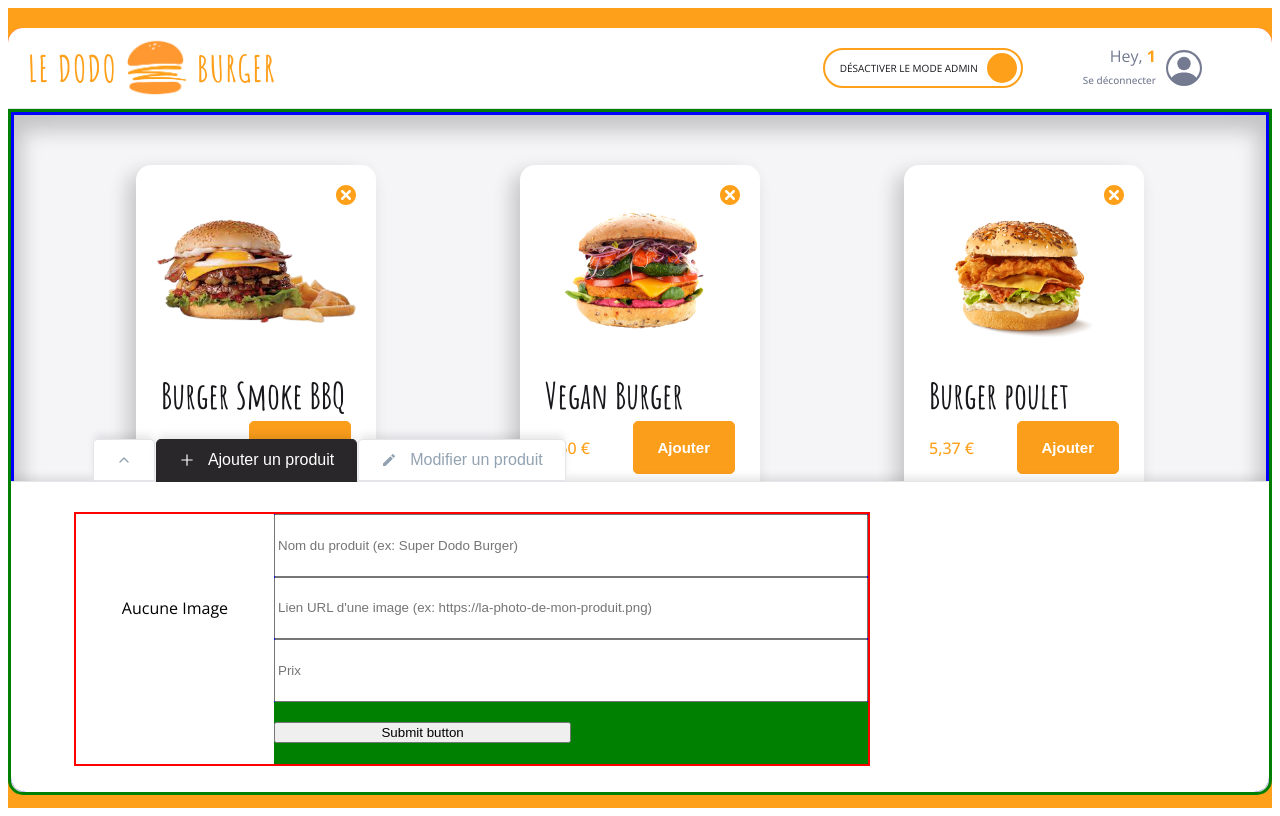
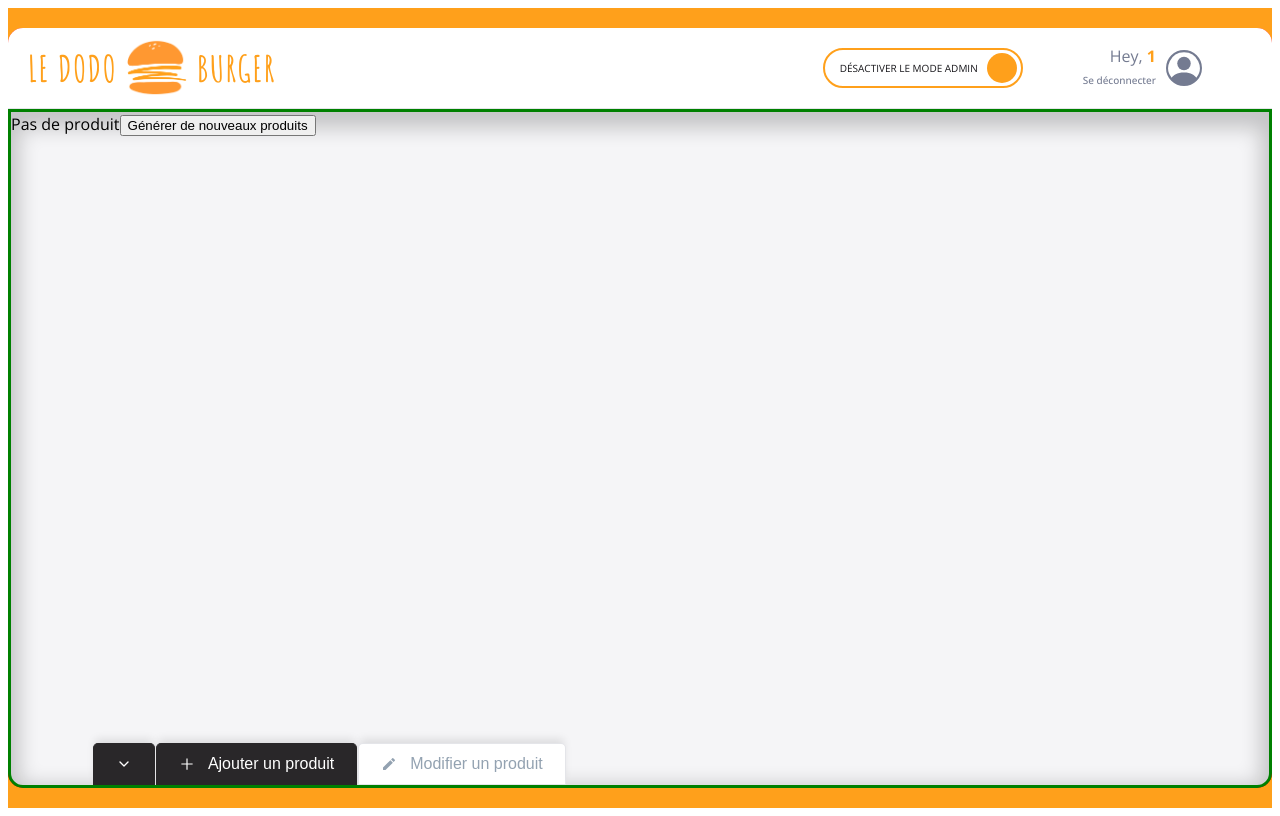
Before and after one commit to nantedev/DodoBurger, a React (Vite) app: page /order/1 in a window 1280 px wide. Built offline with nearby package versions, Linux system fonts and the light colour scheme.

Commit message:
♻️  F08 : Card > Add  resetMenu Button

```diff
--- a/src/components/pages/order/Main/Menu.jsx
+++ b/src/components/pages/order/Main/Menu.jsx
@@ -9,8 +9,13 @@
 
 export default function Menu() {
 
-const { menu, isModeAdmin, handleDelete } = useContext(OrderContext)
+const { menu, isModeAdmin, handleDelete, resetMenu } = useContext(OrderContext)
 
+
+  if(menu.length === 0) return  <div>
+    <span>Pas de produit</span>
+    <button onClick={resetMenu}>Générer de nouveaux produits</button>
+  </div>
 
     return (
     <StyledMenu>
--- a/src/components/pages/order/OrderPage.jsx
+++ b/src/components/pages/order/OrderPage.jsx
@@ -11,9 +11,9 @@
 
     //State
     const [isModeAdmin, setIsModeAdmin] = useState(true)
-    const [isCollapsed, setIsCollapsed]= useState(false)
+    const [isCollapsed, setIsCollapsed]= useState(true)
     const [currentTabSelected, setCurrentTabSelected] = useState("add")
-    const [menu, setMenu] = useState(fakeMenu.MEDIUM)
+    const [menu, setMenu] = useState(fakeMenu.EMPTY)
 
     //Comportements
 
@@ -35,6 +35,11 @@
       setMenu(menuUpdated)
     }
 
+    const resetMenu = () => {
+      setMenu(fakeMenu.SMALL)
+  }
+
+
     const orderContextValue = {
       isModeAdmin,
       setIsModeAdmin,
@@ -45,6 +50,7 @@
       menu,
       handleDelete,
       handleAddProduct,
+      resetMenu
         }
 
     //Affichage
--- a/src/context/OrderContext.jsx
+++ b/src/context/OrderContext.jsx
@@ -13,4 +13,5 @@
     menu : [],
     handleAddProduct: () => {},
     handleDelete: () => {},
+    resetMenu: () => {},
 })
```
